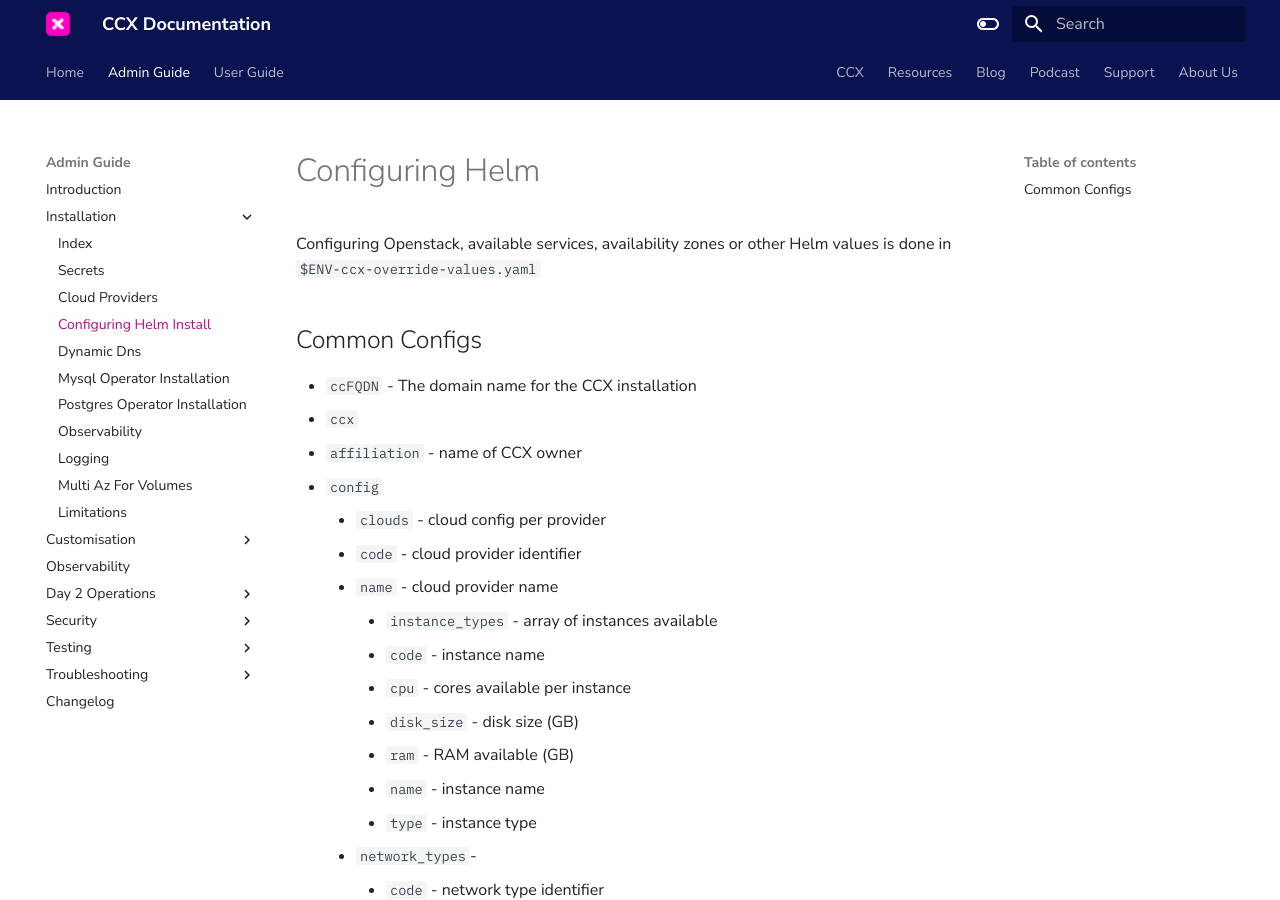
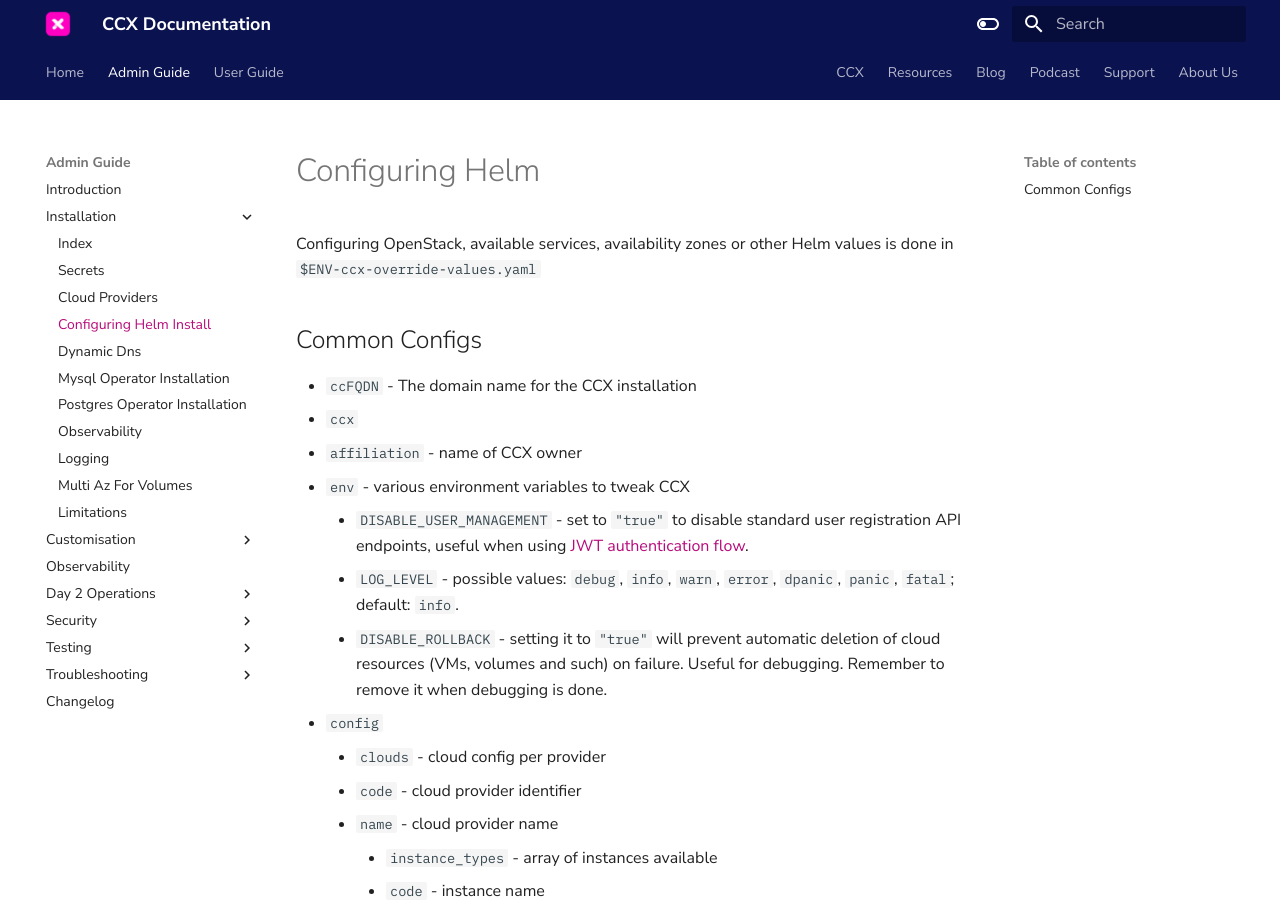
Before and after one commit to severalnines/ccx-docs, an MkDocs documentation site: the page built from docs/admin/Installation/Configuring-Helm-Install.md, in a window 1280 px wide and 900 px high. Built offline with MkDocs 1.6.1 and Material for MkDocs 9.7.7, drawn with Linux system fonts in a browser that asks for light colours; comment, search, counter and statistics services are not loaded.

Commit message:
Document some env vars (#43)

```diff
--- a/docs/admin/Installation/Configuring-Helm-Install.md
+++ b/docs/admin/Installation/Configuring-Helm-Install.md
@@ -1,11 +1,19 @@
 # Configuring Helm
-Configuring Openstack, available services, availability zones or other Helm values is done in `$ENV-ccx-override-values.yaml`
+
+Configuring OpenStack, available services, availability zones or other Helm values is done in
+`$ENV-ccx-override-values.yaml`
 
 ## Common Configs
 
 - `ccFQDN` - The domain name for the CCX installation
 - `ccx`
   - `affiliation` - name of CCX owner
+  - `env` - various environment variables to tweak CCX
+    - `DISABLE_USER_MANAGEMENT` - set to `"true"` to disable standard user registration API endpoints, useful when
+      using [JWT authentication flow](../Customisation/JWT.md).
+    - `LOG_LEVEL` - possible values: `debug`, `info`, `warn`, `error`, `dpanic`, `panic`, `fatal`; default: `info`.
+    - `DISABLE_ROLLBACK` - setting it to `"true"` will prevent automatic deletion of cloud resources (VMs, volumes and
+      such) on failure. Useful for debugging. Remember to remove it when debugging is done.
   - `config`
     - `clouds` - cloud config per provider
       - `code` - cloud provider identifier
```
